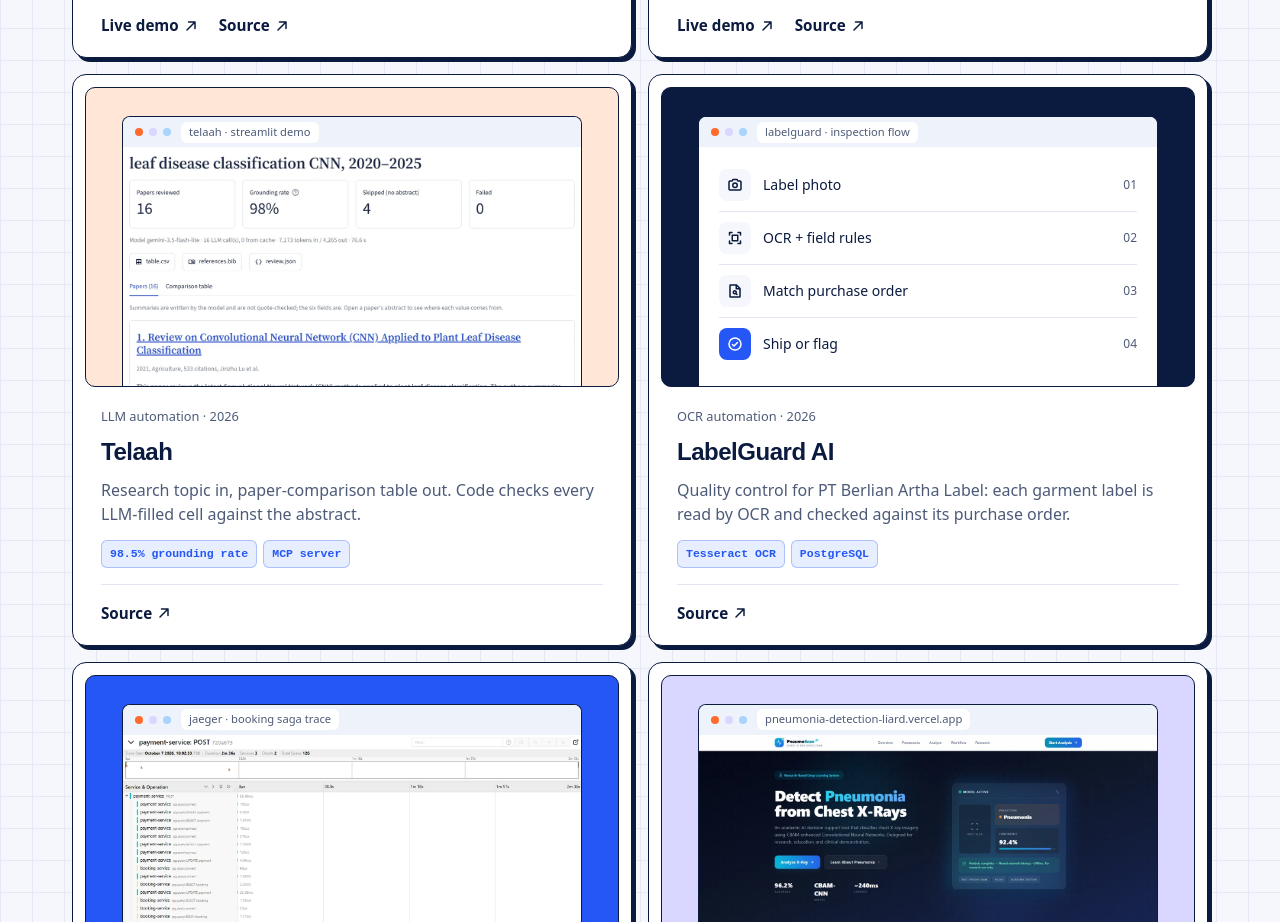
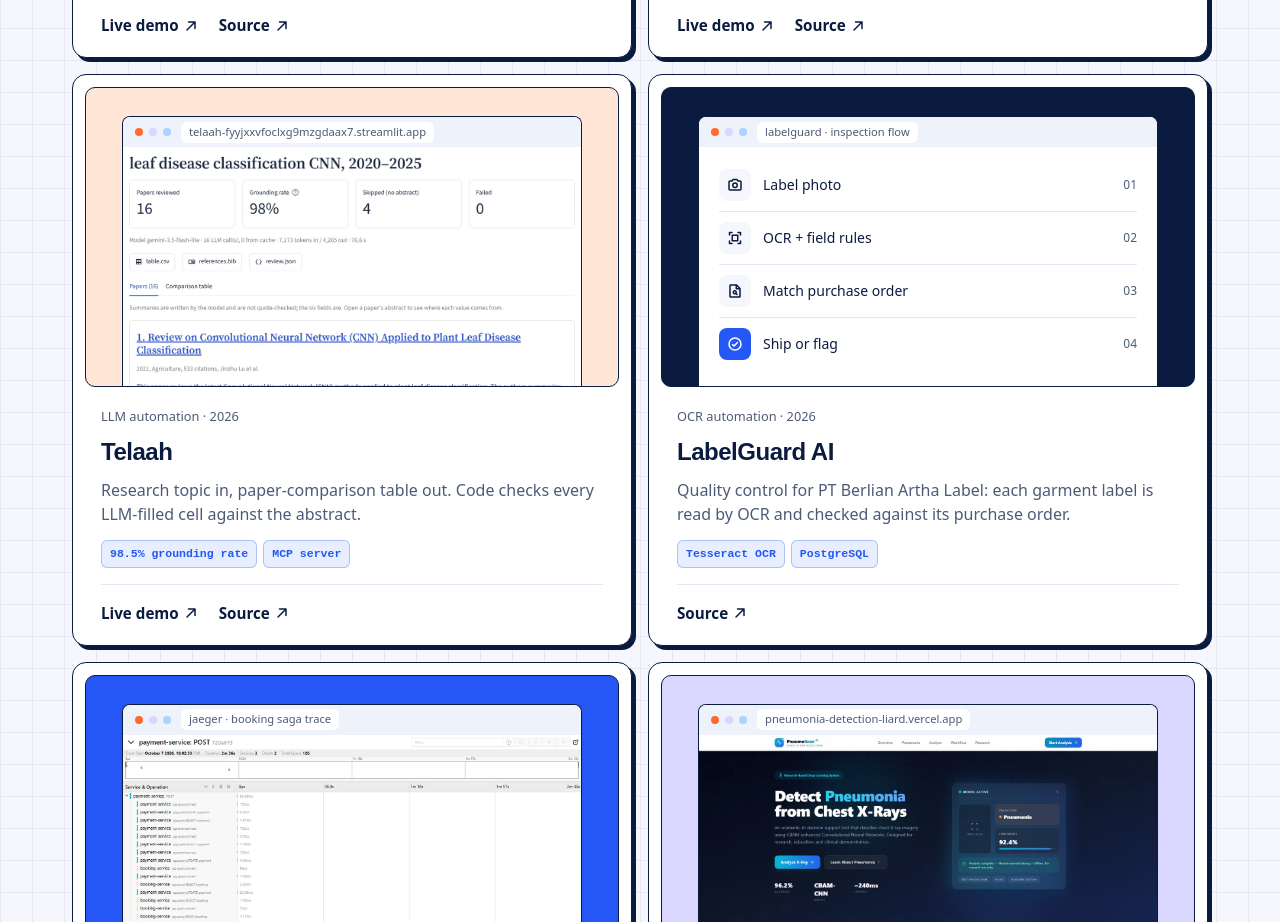
Before and after one commit to gilbertusk/portfolio, a React (Vite) app: page / in a window 1280 px wide. Shown: the part 1700-2622 px from the top of the page. Built offline with nearby package versions, Linux system fonts and the light colour scheme.

Commit message:
feat: link the live Telaah Streamlit demo
Adds a Live demo link to the Telaah card, shows the app's real host in
its preview address bar, and links the demo from the CV.

```diff
--- a/src/data/projects.ts
+++ b/src/data/projects.ts
@@ -83,7 +83,10 @@
       { value: '40', label: 'abstracts frozen for hand-scored evaluation' },
     ],
     stack: ['Python', 'Gemini API', 'OpenAlex', 'MCP', 'Streamlit', 'pytest', 'GitHub Actions'],
-    links: [{ kind: 'source', href: 'https://github.com/gilbertusk/telaah' }],
+    links: [
+      { kind: 'demo', href: 'https://telaah-fyyjxxvfoclxg9mzgdaax7.streamlit.app/' },
+      { kind: 'source', href: 'https://github.com/gilbertusk/telaah' },
+    ],
     image: {
       src: telaahImage,
       alt: 'Telaah sample review of leaf disease classification papers: 16 papers reviewed, 98% grounding rate, CSV and BibTeX downloads, and fields marked Verified',
--- a/src/data/showcase.ts
+++ b/src/data/showcase.ts
@@ -35,7 +35,7 @@
   {
     id: 'telaah',
     tone: 'coral-soft',
-    address: 'telaah · streamlit demo',
+    address: 'telaah-fyyjxxvfoclxg9mzgdaax7.streamlit.app',
     blurb: 'Research topic in, paper-comparison table out. Code checks every LLM-filled cell against the abstract.',
     pills: ['98.5% grounding rate', 'MCP server'],
   },
```
Also changed, not shown: 1 other file (tests, documents, lock files or other folders).
